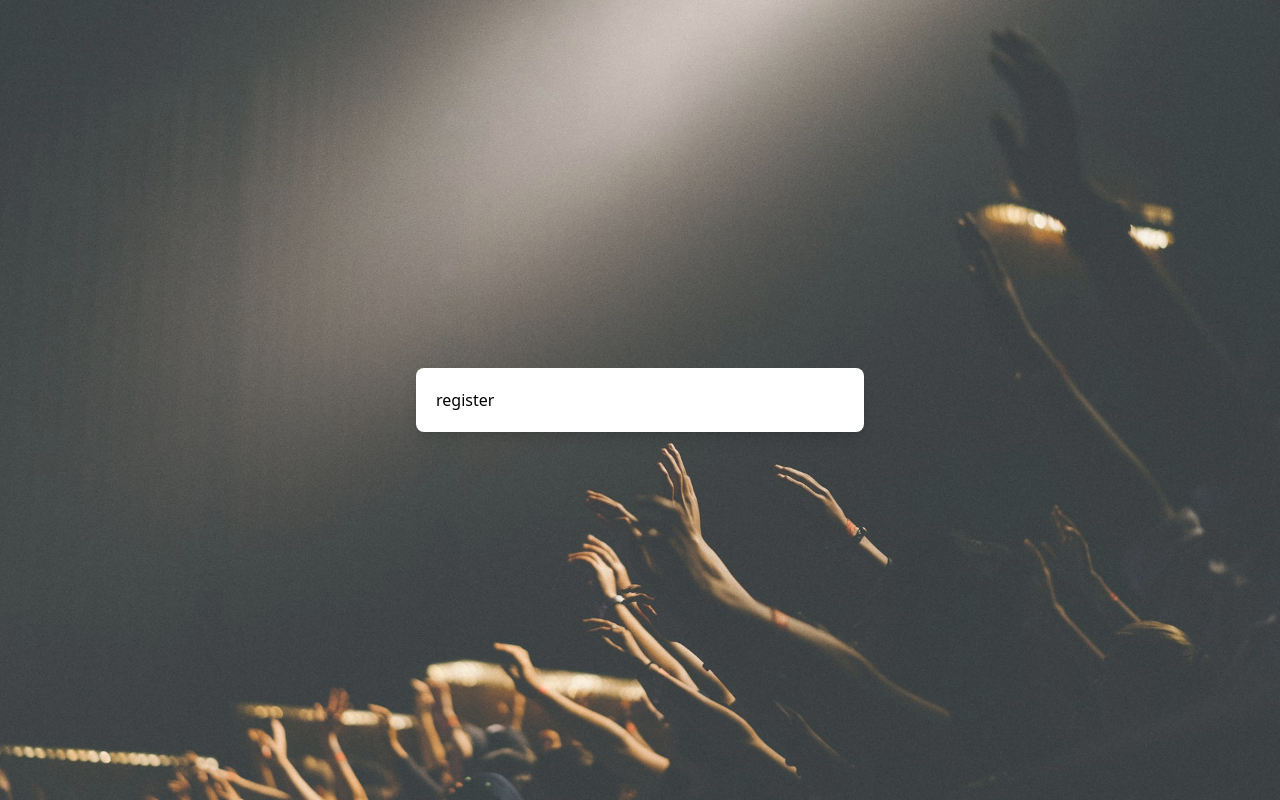
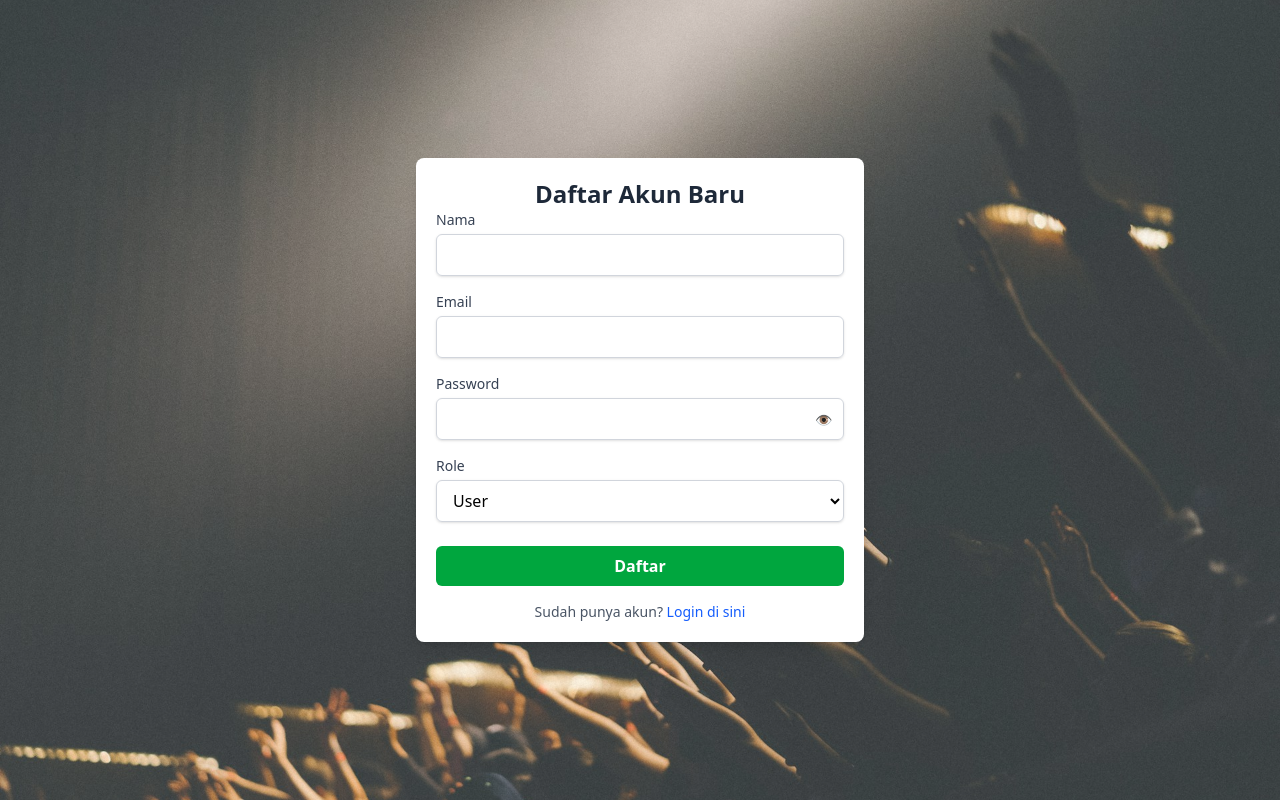
Before and after one commit to tiedsandi/project_event-management-frontend, a React (Vite) app: page /register in a window 1280 px wide. Built offline with nearby package versions, Linux system fonts and the light colour scheme.

Commit message:
adding register and updating home page

```diff
--- a/package.json
+++ b/package.json
@@ -14,6 +14,7 @@
     "lucide-react": "^0.510.0",
     "react": "^19.1.0",
     "react-dom": "^19.1.0",
+    "react-responsive-carousel": "^3.2.23",
     "react-router-dom": "^7.6.0",
     "tailwindcss": "^4.1.6"
   },
--- a/src/App.jsx
+++ b/src/App.jsx
@@ -18,6 +18,7 @@ import MyEventsPage, {
   HydrateFallback as myEventsHydrate,
   loader as myEventsLoader,
 } from "./pages/MyEvents";
+import RegisterPage, { registerAction } from "./pages/Register";
 import { RouterProvider, createBrowserRouter } from "react-router";
 
 import AuthLayout from "./components/layouts/AuthLayout";
@@ -59,7 +60,7 @@ const router = createBrowserRouter([
       },
       {
         path: "/events/:idEvent/edit",
-        element: <EditEventPage />, // <- Komponen halaman edit
+        element: <EditEventPage />,
         loader: editEventLoader,
         action: updateEventAction,
       },
@@ -70,7 +71,7 @@ const router = createBrowserRouter([
     element: <AuthLayout />,
     children: [
       { path: "login", element: <LoginPage />, action: loginAction },
-      { path: "register", element: <h1>register</h1> },
+      { path: "register", element: <RegisterPage />, action: registerAction },
     ],
   },
 ]);
--- a/src/components/Header.jsx
+++ b/src/components/Header.jsx
@@ -1,5 +1,5 @@
 import { Link, NavLink } from "react-router-dom";
-import { Menu, X } from "lucide-react"; // pastikan lucide-react sudah diinstall
+import { Menu, X } from "lucide-react";
 import { useEffect, useState } from "react";
 
 import { getAuthToken } from "../utils/auth";
@@ -7,9 +7,21 @@ import { getAuthToken } from "../utils/auth";
 export default function Header() {
   const [isLogin, setIsLogin] = useState(false);
   const [menuOpen, setMenuOpen] = useState(false);
+  const [user, setUser] = useState(null);
 
   useEffect(() => {
-    setIsLogin(!!getAuthToken());
+    const token = getAuthToken();
+    const storedUser = localStorage.getItem("user");
+
+    if (token && storedUser) {
+      setIsLogin(true);
+      try {
+        setUser(JSON.parse(storedUser));
+        // eslint-disable-next-line no-unused-vars
+      } catch (err) {
+        console.error("Invalid user data in localStorage");
+      }
+    }
   }, []);
 
   const logoutHandler = () => {
@@ -31,7 +43,7 @@ export default function Header() {
   return (
     <header className="border-b border-gray-300">
       <div className="flex items-center justify-between px-4 py-3 mx-auto max-w-7xl">
-        <Link to={"/"}>
+        <Link to="/">
           <img src="/Ement-full.svg" alt="logo" className="w-28" />
         </Link>
 
@@ -46,22 +58,29 @@ export default function Header() {
           )}
         </nav>
 
-        <div className="hidden md:flex">
+        <div className="hidden md:flex items-center gap-4">
           {isLogin ? (
+            <>
+              <span className="text-gray-700">
+                Hello, <strong>{user?.name}</strong>
+              </span>
               <button
                 onClick={logoutHandler}
-              className="font-medium text-red-600"
+                className="font-medium text-red-600 hover:underline"
               >
                 Logout
               </button>
+            </>
           ) : (
-            <Link to="/login" className="font-medium text-blue-600">
+            <Link
+              to="/login"
+              className="font-medium text-blue-600 hover:underline"
+            >
               Login
             </Link>
           )}
         </div>
 
-        {/* Mobile Menu Button */}
         <button className="md:hidden" onClick={toggleMenu}>
           {menuOpen ? <X className="w-6 h-6" /> : <Menu className="w-6 h-6" />}
         </button>
@@ -69,13 +88,8 @@ export default function Header() {
 
       {menuOpen && (
         <div className="flex justify-end px-4 pb-4 md:hidden">
-          <div className="space-y-2 text-right">
-            <div className="flex items-end gap-2">
-              <NavLink
-                to="/events"
-                className={navLinkStyle}
-                onClick={toggleMenu}
-              >
+          <div className="space-y-3 text-right">
+            <NavLink to="/events" className={navLinkStyle} onClick={toggleMenu}>
               Events
             </NavLink>
             {isLogin && (
@@ -83,24 +97,27 @@ export default function Header() {
                 to="/my-events"
                 className={navLinkStyle}
                 onClick={toggleMenu}
-                  end
               >
                 My Events
               </NavLink>
             )}
-            </div>
             {isLogin ? (
+              <>
+                <p className="text-gray-700">
+                  Hello, <strong>{user?.name}</strong>
+                </p>
                 <button
                   onClick={logoutHandler}
-                className="font-medium text-red-600"
+                  className="font-medium text-red-600 hover:underline"
                 >
                   Logout
                 </button>
+              </>
             ) : (
               <Link
                 to="/login"
                 onClick={toggleMenu}
-                className="font-medium text-blue-600"
+                className="font-medium text-blue-600 hover:underline"
               >
                 Login
               </Link>
--- /dev/null
+++ b/src/components/RegisterForm.jsx
@@ -0,0 +1,113 @@
+import { Form, Link, useActionData } from "react-router-dom";
+
+import { useState } from "react";
+
+const RegisterForm = () => {
+  const actionData = useActionData();
+  const [showPassword, setShowPassword] = useState(false);
+
+  const togglePassword = () => setShowPassword((prev) => !prev);
+
+  return (
+    <Form method="post">
+      <h2 className="text-2xl font-bold text-center text-gray-800">
+        Daftar Akun Baru
+      </h2>
+
+      {actionData?.error && (
+        <div className="mb-4 text-sm font-medium text-center text-red-600">
+          {actionData.error}
+        </div>
+      )}
+
+      <div className="mb-4">
+        <label
+          htmlFor="name"
+          className="block mb-1 text-sm font-medium text-gray-700"
+        >
+          Nama
+        </label>
+        <input
+          id="name"
+          type="text"
+          name="name"
+          required
+          className="w-full px-3 py-2 border border-gray-300 rounded-md shadow-sm"
+        />
+      </div>
+
+      <div className="mb-4">
+        <label
+          htmlFor="email"
+          className="block mb-1 text-sm font-medium text-gray-700"
+        >
+          Email
+        </label>
+        <input
+          id="email"
+          type="email"
+          name="email"
+          required
+          className="w-full px-3 py-2 border border-gray-300 rounded-md shadow-sm"
+        />
+      </div>
+
+      <div className="relative mb-4">
+        <label
+          htmlFor="password"
+          className="block mb-1 text-sm font-medium text-gray-700"
+        >
+          Password
+        </label>
+        <input
+          id="password"
+          type={showPassword ? "text" : "password"}
+          name="password"
+          required
+          className="w-full px-3 py-2 pr-10 border border-gray-300 rounded-md shadow-sm"
+        />
+        <button
+          type="button"
+          onClick={togglePassword}
+          className="absolute text-sm text-gray-500 right-3 top-9"
+        >
+          {showPassword ? "🙈" : "👁️"}
+        </button>
+      </div>
+
+      <div className="mb-6">
+        <label
+          htmlFor="role"
+          className="block mb-1 text-sm font-medium text-gray-700"
+        >
+          Role
+        </label>
+        <select
+          id="role"
+          name="role"
+          className="w-full px-3 py-2 border border-gray-300 rounded-md shadow-sm"
+          required
+        >
+          <option value="user">User</option>
+          <option value="admin">Admin</option>
+        </select>
+      </div>
+
+      <button
+        type="submit"
+        className="w-full px-4 py-2 font-semibold text-white bg-green-600 rounded-md hover:bg-green-700"
+      >
+        Daftar
+      </button>
+
+      <p className="mt-4 text-sm text-center text-gray-600">
+        Sudah punya akun?{" "}
+        <Link to="/login" className="font-medium text-blue-600 hover:underline">
+          Login di sini
+        </Link>
+      </p>
+    </Form>
+  );
+};
+
+export default RegisterForm;
--- a/src/main.jsx
+++ b/src/main.jsx
@@ -19,7 +19,7 @@ createRoot(document.getElementById("root")).render(
 // [x] Logout otomatis
 // [x] Home (menampilkan jumlah eventnya, menampilkan event terbaru"admin" menampilkan event yang daftar dan terdekat dengan hari ini"user")
 // [ ] Register
-// [ ] User Table create user admin
+// [.] User Table create user admin
 // [ ] rapihin readme,
 
 // TODO General
--- a/src/pages/Home.jsx
+++ b/src/pages/Home.jsx
@@ -1,57 +1,90 @@
 /* eslint-disable react-refresh/only-export-components */
+
+import "react-responsive-carousel/lib/styles/carousel.min.css";
 
 import { Link, useLoaderData } from "react-router-dom";
 
+import { Carousel } from "react-responsive-carousel";
 import { getAuthToken } from "../utils/auth";
 
 export default function HomePage() {
-  const { event, myEvents, isLoggedIn, totalEvents } = useLoaderData();
+  const { events, myEvents, isLoggedIn, totalEvents } = useLoaderData();
 
   return (
-    <div className="px-4 py-6 space-y-8">
-      {event && (
-        <Link to={`/events/${event._id}`} className="block group">
-          <div className="relative w-full max-h-[400px] rounded-lg overflow-hidden shadow-lg">
+    <div className="px-4 py-6 space-y-10 max-w-6xl mx-auto">
+      {/* Welcome Section */}
+      <section className="text-center space-y-2">
+        <h1 className="text-3xl font-bold text-gray-800">Welcome to Ement</h1>
+        <p className="text-gray-600">
+          Discover and manage your events easily with our powerful platform.
+        </p>
+      </section>
+
+      {/* Featured Event */}
+      {events.length > 0 && (
+        <Carousel
+          showThumbs={false}
+          autoPlay
+          infiniteLoop
+          showStatus={false}
+          interval={3000}
+          className="rounded-xl overflow-hidden shadow-lg"
+        >
+          {events.map((item) => (
+            <Link to={`/events/${item._id}`} key={item._id} className="group">
+              <div className="relative">
                 <img
-              src={event.imageUrl}
-              alt={event.title}
-              className="w-full h-[400px] object-cover group-hover:opacity-90 transition duration-300"
+                  src={item.imageUrl}
+                  alt={item.title}
+                  className="h-[400px] w-full object-cover group-hover:opacity-90 transition"
                 />
-            <div className="absolute top-0 left-0 bg-black/60 text-white p-4 text-sm rounded-br-lg">
-              <p>📍 {event.location}</p>
-              <p>👥 {event.registerCount ?? 0} peserta</p>
-              <p>📅 {new Date(event.date).toLocaleDateString("id-ID")}</p>
-            </div>
-            <div className="absolute bottom-0 left-0 bg-white/90 px-4 py-2 w-full">
-              <h2 className="text-lg font-semibold text-gray-800">
-                {event.title}
-              </h2>
+                <div className="absolute bottom-0 left-0 w-full pb-8 bg-black/60 text-white p-4 space-y-1">
+                  <h2 className="text-2xl font-bold">{item.title}</h2>
+                  <p>📍 {item.location}</p>
+                  <p>📅 {new Date(item.date).toLocaleDateString("id-ID")}</p>
+                  <p>👥 {item.registerCount ?? 0} participants</p>
                 </div>
               </div>
             </Link>
+          ))}
+        </Carousel>
       )}
 
-      {isLoggedIn && (
-        <div className="bg-blue-100 p-4 rounded-lg shadow-md">
-          <h3 className="text-xl font-bold mb-2">🎫 My Events</h3>
-          <p>
-            Total Event:{" "}
-            <span className="font-semibold text-blue-800">
-              {myEvents.length}
-            </span>
+      {/* Statistics Box */}
+      <div className="grid grid-cols-1 md:grid-cols-2 gap-4">
+        <div className="bg-blue-100 p-5 rounded-lg shadow-md text-center">
+          <h3 className="text-xl font-bold mb-2">📊 Total Events</h3>
+          <p className="text-2xl font-semibold text-blue-700">{totalEvents}</p>
+          <p className="text-gray-600 text-sm mt-1">
+            Events available on our platform
           </p>
         </div>
-      )}
 
-      {!isLoggedIn && (
-        <div className="bg-blue-100 p-4 rounded-lg shadow-md">
-          <h3 className="text-xl font-bold mb-2">🎫 Total Events</h3>
-          <p>
-            Total Event:{" "}
-            <span className="font-semibold text-blue-800">{totalEvents}</span>
+        {isLoggedIn ? (
+          <div className="bg-green-100 p-5 rounded-lg shadow-md text-center">
+            <h3 className="text-xl font-bold mb-2">🎟️ My Events</h3>
+            <p className="text-2xl font-semibold text-green-700">
+              {myEvents.length}
+            </p>
+            <p className="text-gray-600 text-sm mt-1">
+              Events you are organizing or attending
             </p>
           </div>
+        ) : (
+          <div className="bg-yellow-100 p-5 rounded-lg shadow-md text-center">
+            <h3 className="text-xl font-bold mb-2">🔐 Get Started</h3>
+            <p className="text-gray-700 mb-3">
+              Sign in to manage and join events
+            </p>
+            <Link
+              to="/login"
+              className="inline-block bg-yellow-500 text-white px-4 py-2 rounded-md hover:bg-yellow-600 transition"
+            >
+              Login / Register
+            </Link>
+          </div>
         )}
+      </div>
     </div>
   );
 }
@@ -60,33 +93,30 @@ export async function loaderHome() {
   const token = getAuthToken();
   const headers = token ? { Authorization: `Bearer ${token}` } : {};
 
-  const allEventsPromise = fetch(
+  try {
+    const allEventsRes = await fetch(
       `https://projectevent-management-backend-production.up.railway.app/events`
-  ).then((res) => res.json());
+    );
+    const allEventsData = await allEventsRes.json();
 
-  let myEventsPromise = Promise.resolve([]);
+    let myEvents = [];
     let isLoggedIn = false;
 
     if (token) {
       isLoggedIn = true;
-    myEventsPromise = fetch(
+      const myEventsRes = await fetch(
         `https://projectevent-management-backend-production.up.railway.app/events/my-events`,
         { headers }
-    ).then((res) => res.json());
+      );
+      myEvents = await myEventsRes.json();
     }
 
-  const [allEventsData, myEvents] = await Promise.all([
-    allEventsPromise,
-    myEventsPromise,
-  ]);
-
-  const event = allEventsData.results?.[0];
+    const events = allEventsData.results?.slice(0, 3) || [];
     const totalEvents = allEventsData.total_results || 0;
 
-  return {
-    event,
-    myEvents,
-    isLoggedIn,
-    totalEvents,
-  };
+    return { events, myEvents, isLoggedIn, totalEvents };
+  } catch (err) {
+    console.error("Failed to load home data:", err);
+    return { event: null, myEvents: [], isLoggedIn: !!token, totalEvents: 0 };
   }
+}
--- /dev/null
+++ b/src/pages/Register.jsx
@@ -0,0 +1,75 @@
+import RegisterForm from "../components/RegisterForm";
+import { redirect } from "react-router-dom";
+
+/* eslint-disable react-refresh/only-export-components */
+export default function RegisterPage() {
+  return <RegisterForm />;
+}
+
+export async function registerAction({ request }) {
+  const formData = await request.formData();
+  const registrationData = {
+    name: formData.get("name"),
+    email: formData.get("email"),
+    password: formData.get("password"),
+    role: formData.get("role"),
+  };
+
+  const response = await fetch(
+    "https://projectevent-management-backend-production.up.railway.app/users/signup",
+    {
+      method: "POST",
+      headers: {
+        "Content-Type": "application/json",
+      },
+      body: JSON.stringify(registrationData),
+    }
+  );
+
+  const result = await response.json();
+
+  if (!response.ok) {
+    return new Response(
+      JSON.stringify({ error: result.message || "Registration failed." }),
+      {
+        status: 400,
+        headers: { "Content-Type": "application/json" },
+      }
+    );
+  }
+
+  const token = result.token;
+  localStorage.setItem("token", token);
+
+  const userResponse = await fetch(
+    "https://projectevent-management-backend-production.up.railway.app/users/me",
+    {
+      method: "GET",
+      headers: {
+        Authorization: `Bearer ${token}`,
+      },
+    }
+  );
+
+  const userInfo = await userResponse.json();
+
+  if (!userResponse.ok) {
+    return new Response(
+      JSON.stringify({
+        error: "Failed to fetch user data after registration.",
+      }),
+      {
+        status: 400,
+        headers: { "Content-Type": "application/json" },
+      }
+    );
+  }
+
+  localStorage.setItem("user", JSON.stringify(userInfo));
+
+  const expiration = new Date();
+  expiration.setHours(expiration.getHours() + 24);
+  localStorage.setItem("expiration", expiration.toISOString());
+
+  return redirect("/");
+}
```
Also changed, not shown: 1 other file (tests, documents, lock files or other folders). Lines whose indentation alone changed are shown as unchanged.
